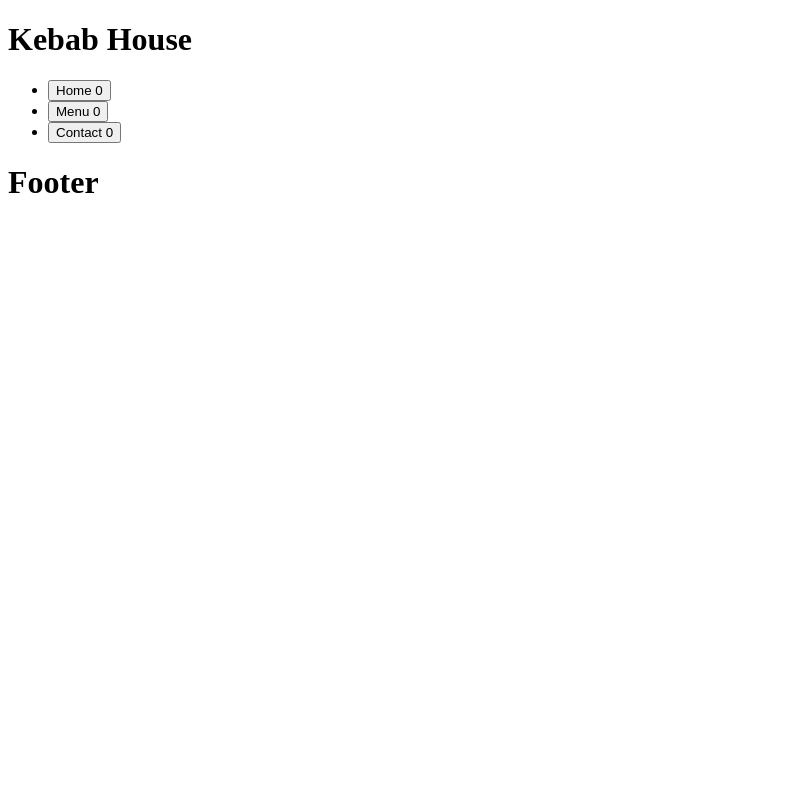
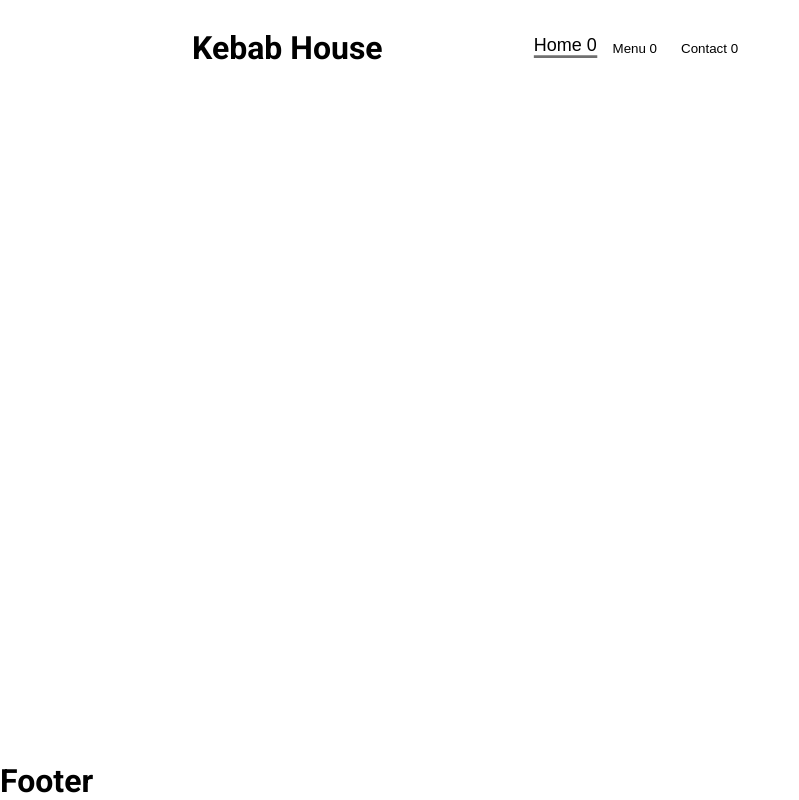
Before and after one commit to Takezou-s/odin-restaurant, a website built with webpack: page dist/index.html in a window 1280 px wide. Shown: the whole page, without its empty margins (0-799 px from the left). Built offline with nearby package versions, Linux system fonts and the light colour scheme.

Commit message:
Adjust document layout, Adjust Tab components' styles

```diff
--- a/src/Component/PageComponent.js
+++ b/src/Component/PageComponent.js
@@ -11,9 +11,11 @@ function dummyContent(title) {
 export default class PageComponent extends Component {
   initNode() {
     this.node = document.createElement("div");
+    this.node.classList.add("page");
 
     this.headerEl = document.createElement("header");
     this.mainEl = document.createElement("main");
+    this.mainEl.classList.add("main-content");
     this.footerEl = document.createElement("footer");
 
     this.node.append(this.headerEl, this.mainEl, this.footerEl);
--- a/src/Component/Tab/TabContainerComponent.js
+++ b/src/Component/Tab/TabContainerComponent.js
@@ -11,11 +11,13 @@ export default class TabContainerComponent extends Component {
 
   initNode() {
     this.node = document.createElement("div");
+    this.node.classList.add("tab-container");
 
     this.titleEl = document.createElement("h1");
     this.titleEl.classList.add("brand");
 
     this.tabContainerEl = document.createElement("ul");
+    this.tabContainerEl.classList.add("tab-items");
 
     this.node.append(this.titleEl, this.tabContainerEl);
   }
--- a/src/Component/Tab/TabItemComponent.js
+++ b/src/Component/Tab/TabItemComponent.js
@@ -9,6 +9,8 @@ export default class TabItemComponent extends Component {
 
   initNode() {
     this.node = document.createElement("li");
+    this.node.classList.add("tab-item");
+
     this.buttonEl = document.createElement("button");
     this.buttonEl.addEventListener("click", (event) => {
       this.clickedEvent.fireEvent(this, { event });
```
Also changed, not shown: dist/index.html, dist/main.js, dist/style.css (added).
